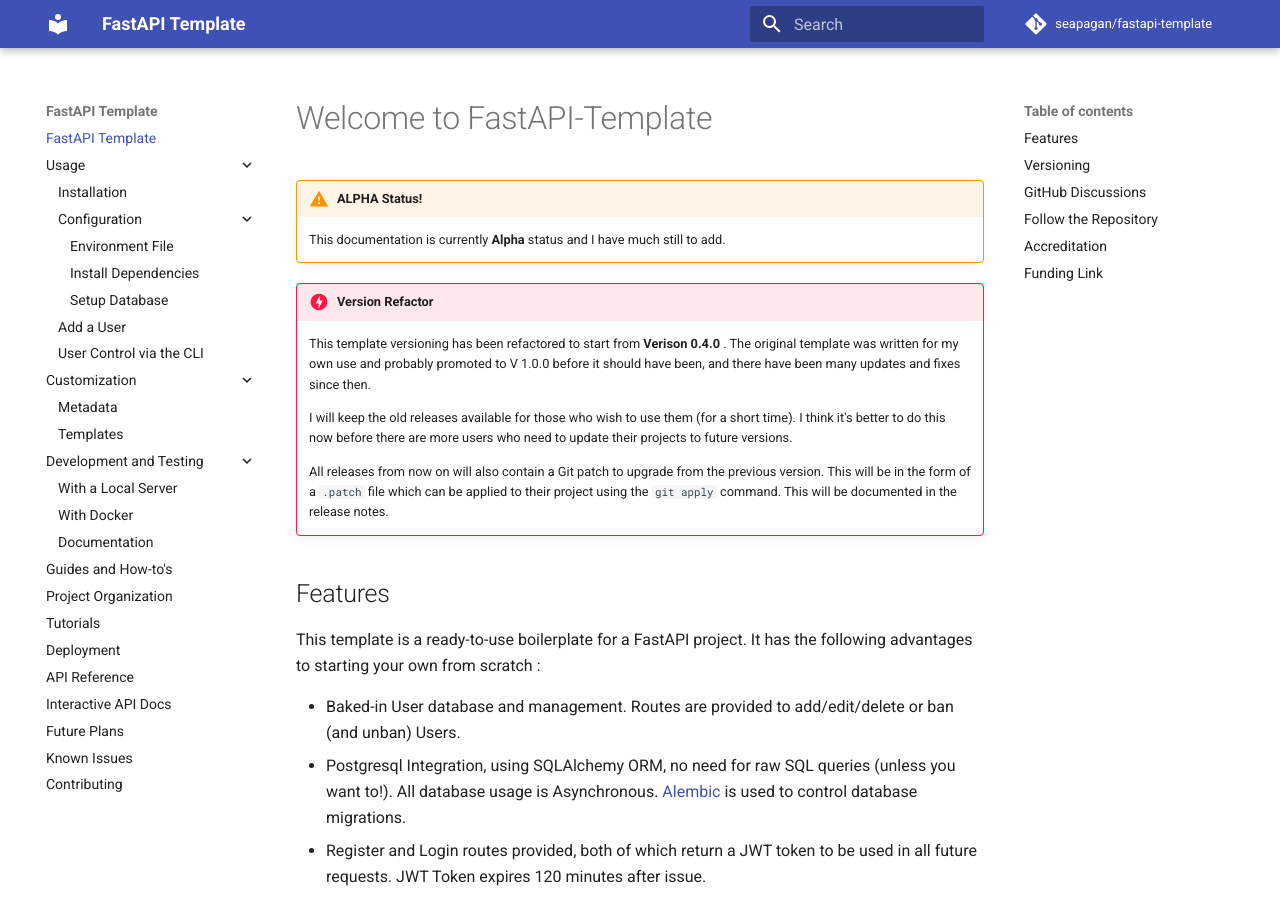
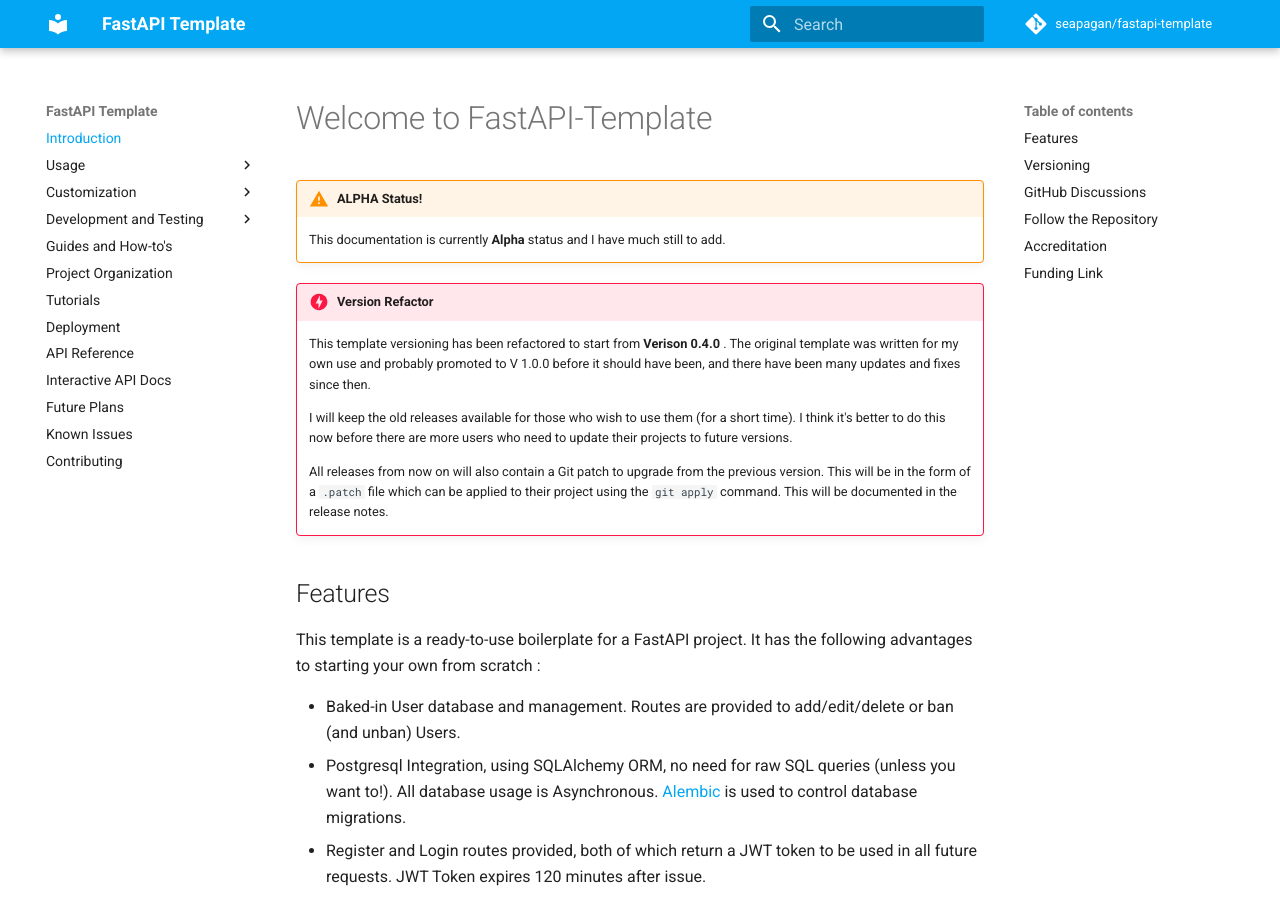
Before and after one commit to seapagan/fastapi-template, an MkDocs documentation site: the page built from docs/index.md, in a window 1280 px wide and 900 px high. Built offline with MkDocs 1.6.1 and Material for MkDocs 9.7.7, drawn with Linux system fonts in a browser that asks for light colours; emoji names are drawn with the system emoji font; comment, search, counter and statistics services are not loaded.

Commit message:
tweak mkdocs settings
Signed-off-by: Grant Ramsay <seapagan@gmail.com>

```diff
--- a/mkdocs.yml
+++ b/mkdocs.yml
@@ -3,14 +3,24 @@
 
 theme:
   name: material
+  palette:
+    primary: light-blue
+    accent: blue
   features:
     - navigation.footer
-    - navigation.expand
+    - content.code.copy
+    - content.code.annotate
+    - navigation.tracking
+    - navigation.indexes
+    - navigation.prune
+    - navigation.top
+    - toc.follow
+    # - navigation.expand
 
 extra:
   social:
     - icon: fontawesome/brands/github
-      link: https://github.com/seapagan/fastapi-template
+      link: https://github.com/seapagan
     - icon: fontawesome/brands/twitter
       link: https://twitter.com/gnramsay-dev
 
@@ -23,7 +33,7 @@
       tryItOutEnabled: false
       supportedSubmitMethods: []
       defaultModelsExpandDepth: 0
-  - git-revision-date-localized
+  # - git-revision-date-localized
   - latest-git-tag
   - minify:
       minify_html: true
@@ -39,18 +49,21 @@
 
 markdown_extensions:
   - admonition
+  - footnotes
   - pymdownx.snippets
   - pymdownx.superfences
+  - md_in_html
   - pymdownx.highlight:
       linenums: false
       auto_title: false
   - attr_list
+  - tables
   - pymdownx.emoji:
       emoji_index: !!python/name:material.extensions.emoji.twemoji
       emoji_generator: !!python/name:material.extensions.emoji.to_svg
 
 nav:
-  - FastAPI Template: index.md
+  - Introduction: index.md
   - Usage:
       - Installation: usage/installation.md
       - Configuration:
```
Also changed, not shown: docs/css/extra.css (added, +48 -0 lines).
